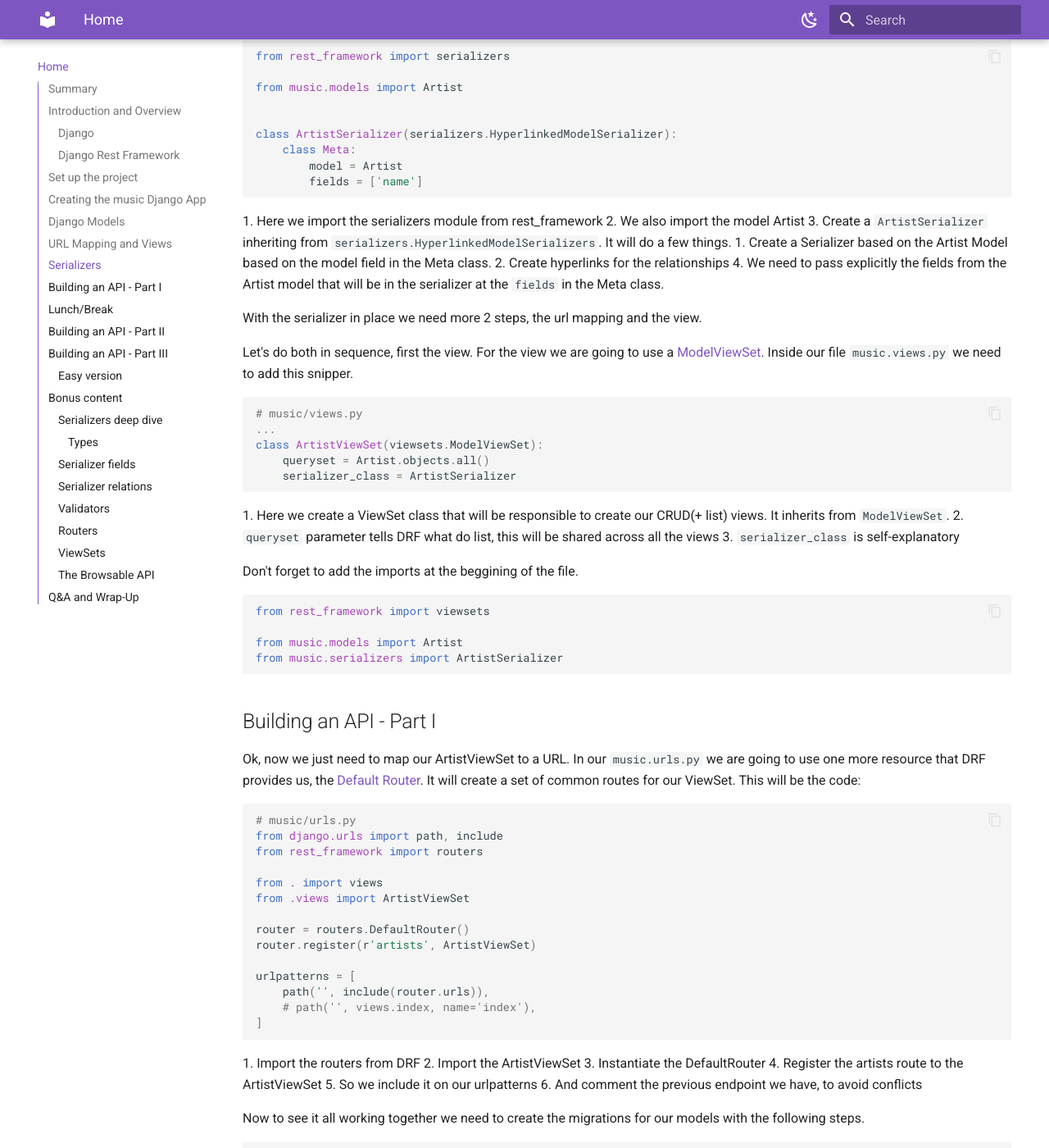
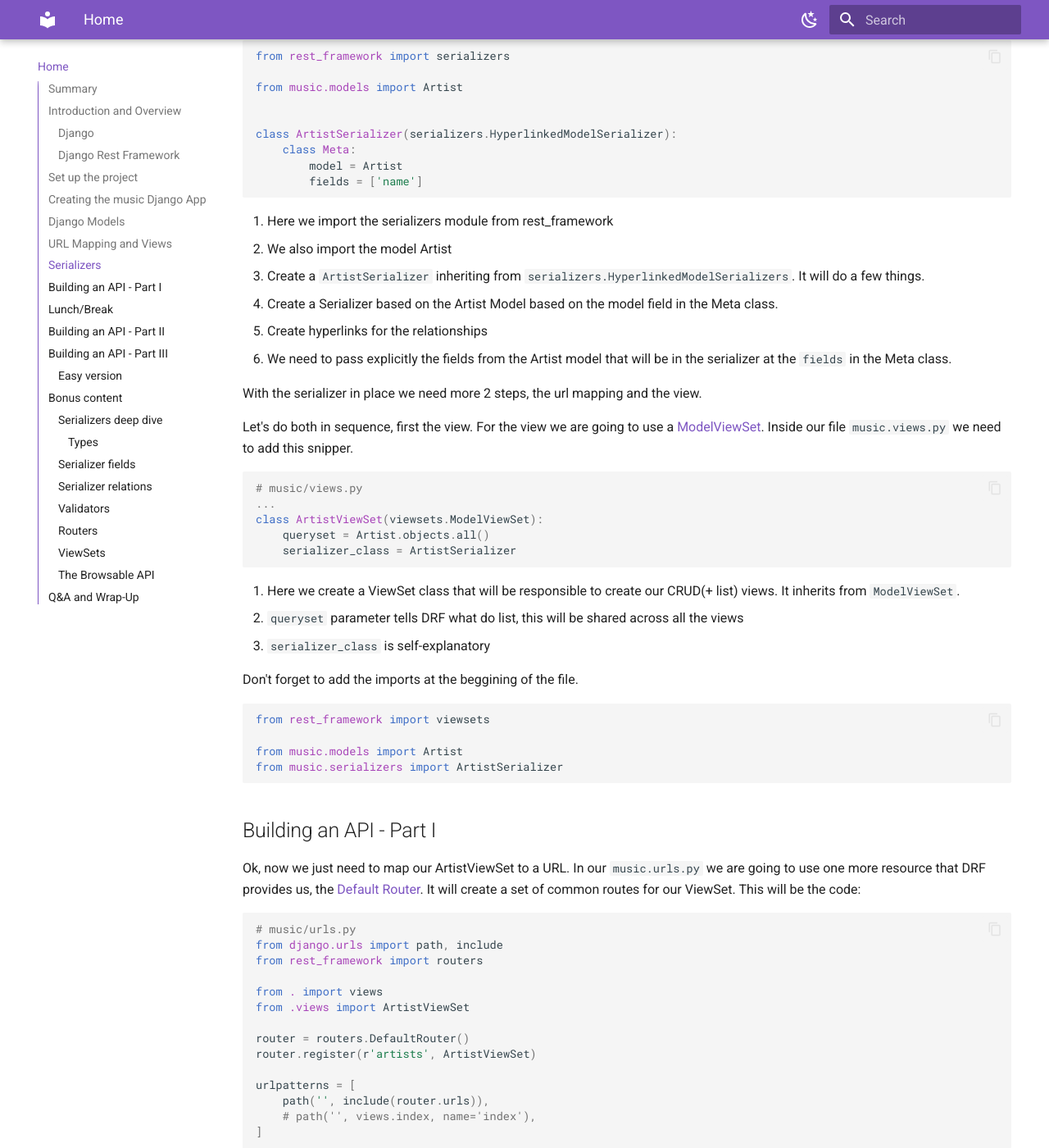
Before and after one commit to lipemorais/building-your-first-api-with-django-and-django-rest-framework, an MkDocs documentation site: the page built from docs/index.md, in a window 1280 px wide and 1400 px high, scrolled down 5497 px. Shown: the whole window at 82% size. Built offline with MkDocs 1.6.1 and Material for MkDocs 9.7.7, drawn with Linux system fonts in a browser that asks for light colours; some of the changed text lies outside the part shown.

Commit message:
Fix typos and add missing newlines in documentation
Corrected several typos and improved formatting by adding missing newlines for better readability. This ensures the documentation is clearer and more professional.

````diff
--- a/docs/index.md
+++ b/docs/index.md
@@ -118,6 +118,7 @@ INSTALLED_APPS = [
 ]
 ...
 ```
+
 ## Django Models
 
 Now the next step is create the models we are going to use in our API to represent the domain models.
@@ -140,10 +141,13 @@ class Artist(models.Model):
 ```
 
 Don't forget to import the models
+
 ```python
 from django.db import models
 ```
+
 Now the album model
+
 ```python
 # music/models.py
 class Album(models.Model):
@@ -170,7 +174,6 @@ class Song(models.Model):
 ## URL Mapping and Views
 
 Now let's go to the URL Mapping, we need to associate the url with the handler functions that are called as view in Django. To create a simple endpoint that works.
-
 
 ```python
 # first_api/urls.py
@@ -211,19 +214,19 @@ def index(_request):
 So no you can use the command `task r` to start our django server, so you can access http://127.0.0.1:8000/ to see it.
 ![my_first_api.png](images/my_first_api.png)
 
-Until here we just looked at Django stuff. Now we will  dive into Django Rest Framework(DRF) stuff.
+Until here we just looked at Django stuff. Now we will dive into Django Rest Framework(DRF) stuff.
 
 ## Serializers
 
 From now on we will dive into DRF specific work.
 The concept I want to present you is the Serializer. That is responsible for parse the data received(usually through a HTTP request, since we are creating an API) into python native types, and sometime into our Django models.
 
-
 Serializers are deeply inspired into [Django Forms](https://docs.djangoproject.com/en/5.0/topics/forms/#forms-in-django) and [Django Model Forms](https://docs.djangoproject.com/en/5.0/topics/forms/modelforms/)
 
 So now we will use our Artist model to create our first endpoint.
 
 You need to create a file called `serializers.py` with creating the serializer for the Artist Model.
+
 ```python
 from rest_framework import serializers
 
@@ -235,6 +238,7 @@ class ArtistSerializer(serializers.HyperlinkedModelSerializer):
         model = Artist
         fields = ['name']
 ```
+
 1. Here we import the serializers module from rest_framework
 2. We also import the model Artist
 3. Create a `ArtistSerializer` inheriting from `serializers.HyperlinkedModelSerializers`. It will do a few things.
@@ -253,11 +257,13 @@ class ArtistViewSet(viewsets.ModelViewSet):
     queryset = Artist.objects.all()
     serializer_class = ArtistSerializer
 ```
+
 1. Here we create a ViewSet class that will be responsible to create our CRUD(+ list) views. It inherits from `ModelViewSet`.
 2. `queryset` parameter tells DRF what do list, this will be shared across all the views
 3. `serializer_class` is self-explanatory
 
 Don't forget to add the imports at the beggining of the file.
+
 ```python
 from rest_framework import viewsets
 
@@ -269,6 +275,7 @@ from music.serializers import ArtistSerializer
 
 Ok, now we just need to map our ArtistViewSet to a URL. In our `music.urls.py` we are going to use one more resource that DRF provides us, the [Default Router](https://www.django-rest-framework.org/api-guide/routers/#defaultrouter). It will create a set of common routes for our ViewSet.
 This will be the code:
+
 ```python
 # music/urls.py
 from django.urls import path, include
@@ -285,6 +292,7 @@ urlpatterns = [
     # path('', views.index, name='index'),
 ]
 ```
+
 1. Import the routers from DRF
 2. Import the ArtistViewSet
 3. Instantiate the DefaultRouter
@@ -292,8 +300,8 @@ urlpatterns = [
 5. So we include it on our urlpatterns
 6. And comment the previous endpoint we have, to avoid conflicts
 
+Now to see it all working together we need to create the migrations for our models with the following steps.
 
-Now to see it all working together we need to create the migrations for our models with the following steps.
 ```shell
 cd first_api
 ./manage.py makemigrations music
@@ -314,10 +322,10 @@ Congratulations now you have your first api working.
 
 ## Building an API - Part II
 
-
 Now that you've explored some of the shortcuts provided by DRF, let's delve into creating an endpoint for the album model using a plain Serializer, without relying heavily on shortcuts.
 
 Let's start by the urls part. We gonna need to add the new route to our `music.urls.py`. Now it should look like this.
+
 ```python
 from django.urls import path, include
 from rest_framework import routers
@@ -335,6 +343,7 @@ urlpatterns = [
 ]
 
 ```
+
 1. We added a new import for the AlbumViewSet
 2. We added the routes for albums
 
@@ -345,6 +354,7 @@ class AlbumViewSet(viewsets.ViewSet):
     queryset = Album.objects.all()
     serializer_class = AlbumSerializer
 ```
+
 1. Here we create a class `AlbumViewSet` inheriting from `views.ViewSet`, pay attention, this is nos a model view set.
 2. Set the `queryset`
 3. Set `serializer_class`, we are going to talk about this `AlbumSerializer` later
@@ -402,6 +412,7 @@ First the `list` method.
         serializer = self.serializer_class(self.queryset, many=True)
         return Response(serializer.data)
 ```
+
 1. Here we just need to serialize the queryset and return it as a
 2. Don't forget to import the `from rest_framework.response import Response`
 
@@ -414,6 +425,7 @@ The following action will be `create`
         serializer.save()
         return Response(serializer.data, status=status.HTTP_201_CREATED)
 ```
+
 1. Here we need to serialize the `request.data`
 2. Check if it `is_valid`
 3. Save our Album(There is caveat here I will show later how to fix)
@@ -421,16 +433,19 @@ The following action will be `create`
 5. Don't forget to import `from rest_framework import status`
 
 Next is `retrieve`
+
 ```python
     def retrieve(self, request, pk=None):
         album = get_object_or_404(Album, pk=pk)
         serializer = self.serializer_class(album)
         return Response(serializer.data)
 ```
+
 1. We try to get the album using the `get_object_or_404` from `from rest_framework.generics import get_object_or_404`
 2. serialize it and send it back as a response
 
 So we have the `update`
+
 ```python
     def update(self, request, pk=None):
         album = get_object_or_404(Album, pk=pk)
@@ -439,9 +454,11 @@ So we have the `update`
         serializer.save()
         return Response(serializer.data)
 ```
+
 1. Similarly to the previous one but this time we update just the needed fields
 
 For `partial_update` is close to the one above
+
 ```python
     def partial_update(self, request, pk=None):
         album = get_object_or_404(Album, pk=pk)
@@ -450,17 +467,19 @@ For `partial_update` is close to the one above
         serializer.save()
         return Response(serializer.data)
 ```
+
 1. the only difference here from the `update` above is the `partial=True` so it know that it just need to update some fields not all of them.
 
 Last but not least `destroy` action to delete albums
+
 ```python
     def destroy(self, request, pk=None):
         album = get_object_or_404(Album, pk=pk)
         album.delete()
         return Response(status=status.HTTP_204_NO_CONTENT)
 ```
+
 1. Here we need to get the album and call the `.delete()` on it
-
 
 With `destroy` set the we finish the change on `music.views.py`
 
@@ -490,10 +509,12 @@ The first is `create`
         artist, created = Artist.objects.get_or_create(name=artist_data['name'])
         return Album.objects.create(artist=artist, **validated_data)
 ```
+
 1. Where we create the album but since the album has artist as a nested model we need to create it here before try to save the album itself.
 2. Don't forget to import the `Album` model here with `from music.models import Album`
 
 and the `update` method
+
 ```python
     def update(self, album, validated_data):
         artist_data = validated_data.pop('artist')
@@ -506,6 +527,7 @@ and the `update` method
 
         return album
 ```
+
 1. To update we need to do the same with the `Artist` model, creating/getting it before save the Album
 2. So we get the new fields and save it
 3. Last we return the updated album
@@ -519,8 +541,11 @@ Now we have 2 resources here, artists and albums
 I hope that at this time you understand the amount of shortcuts DRF gives you at the same time, if you want to customize it, it's still possible.
 
 ## Building an API - Part III
+
 ### Easy version
+
 We are going to start from the urls one more time. We will add the route for the songs in our `music.urls` like in the snippet below
+
 ```python
 from django.urls import path, include
 from rest_framework import routers
@@ -538,7 +563,8 @@ urlpatterns = [
     # path('', views.index, name='index'),
 ]
 ```
-After this we are going to create the `SongViewSet` in our `music.views` file using a `ModelViewSet` like in the snippet below. Also update  Don't forget to add the import for the `SongSerializer` in your imports
+
+After this we are going to create the `SongViewSet` in our `music.views` file using a `ModelViewSet` like in the snippet below. Also update Don't forget to add the import for the `SongSerializer` in your imports
 
 ```python
 from music.serializers import ArtistSerializer, AlbumSerializer, SongSerializer
@@ -570,18 +596,19 @@ Now you api is complete! Congratulations! 🍾🎉🎊
 ### Serializers deep dive
 
 #### Types
+
 1. [Serializer](https://www.django-rest-framework.org/api-guide/serializers/#serializers)
 2. [Model Serializer](https://www.django-rest-framework.org/api-guide/serializers/#modelserializer)
 3. [Hyperlinked Model Serializer](https://www.django-rest-framework.org/api-guide/serializers/#hyperlinkedmodelserializer)
 
 ### Serializer fields
+
 1. [Boolean](https://www.django-rest-framework.org/api-guide/fields/#boolean-fields)
 2. [String](https://www.django-rest-framework.org/api-guide/fields/#string-fields)
 3. [Numeric](https://www.django-rest-framework.org/api-guide/fields/#numeric-fields)
 4. [Date and time](https://www.django-rest-framework.org/api-guide/fields/#date-and-time-fields)
 
 ### [Serializer relations](https://www.django-rest-framework.org/api-guide/relations/)
-
 
 ### [Validators](https://www.django-rest-framework.org/api-guide/validators/)
 
````
